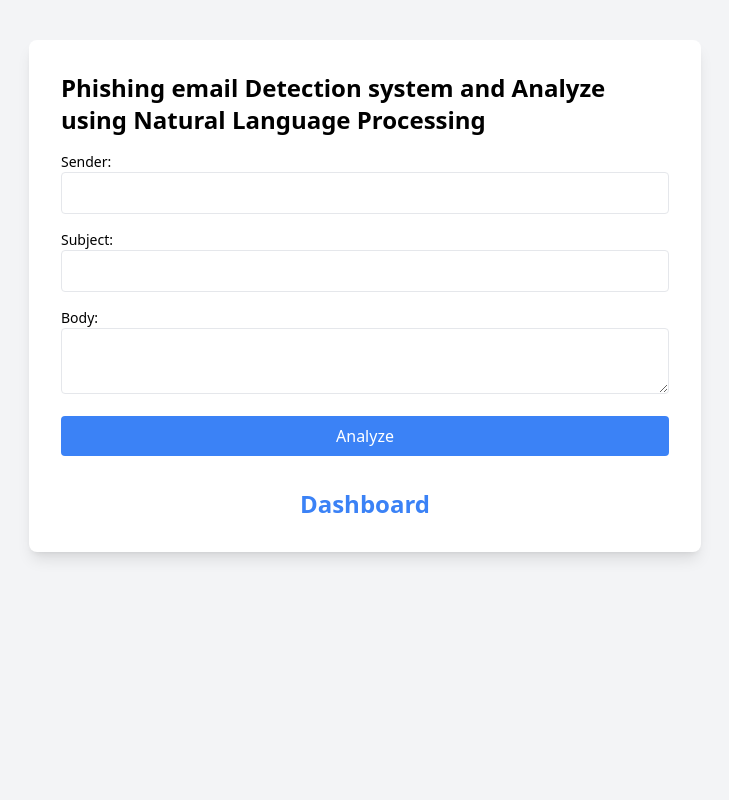
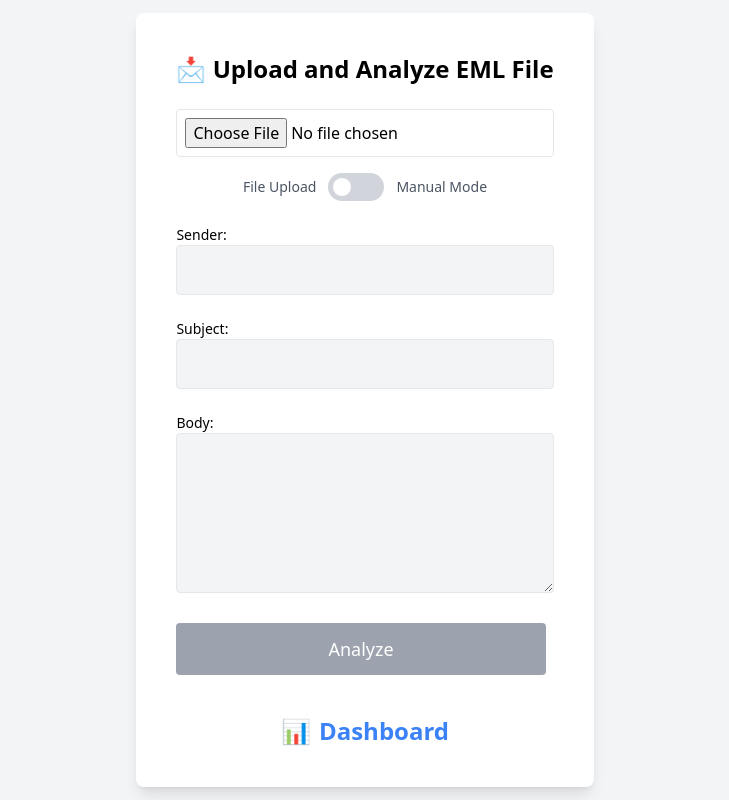
Before and after one commit to Atonniic/SeniorProject, a Next.js app in the folder Web-Application/frontend/: page / in a window 1280 px wide. Shown: the whole page, without its empty margins (275-1004 px from the left). Built offline with nearby package versions, Linux system fonts and the light colour scheme.

Commit message:
edit web to V.2

```diff
--- a/Web-Application/frontend/app/page.tsx
+++ b/Web-Application/frontend/app/page.tsx
@@ -2,82 +2,178 @@
 
 import { useState } from 'react';
 import axios from 'axios';
+import { FiRefreshCcw } from "react-icons/fi"; // 🔄 Import ไอคอน Reset
 
 export default function Page() {
-    const [formData, setFormData] = useState({
-        sender: '',
-        recipient: '',
-        subject: '',
-        body: '',
+    const [file, setFile] = useState<File | null>(null);
+    const [sender, setSender] = useState('');
+    const [subject, setSubject] = useState('');
+    const [body, setBody] = useState('');
+    const [result, setResult] = useState<{ result?: boolean } | null>(null);
+    const [isManualMode, setIsManualMode] = useState(false);
+
+    // 🔄 รีเซ็ตค่าทั้งหมด
+    const resetForm = () => {
+        setSender('');
+        setSubject('');
+        setBody('');
+        setResult(null);
+    };
+
+    // 📂 ฟังก์ชันอ่านไฟล์ EML
+    const handleFileChange = (e: React.ChangeEvent<HTMLInputElement>) => {
+        if (e.target.files && e.target.files.length > 0) {
+            resetForm(); // ✅ รีเซ็ตค่าเมื่อเลือกไฟล์ใหม่
+            const selectedFile = e.target.files[0];
+            setFile(selectedFile);
+
+            const reader = new FileReader();
+            reader.onload = async (event) => {
+                if (event.target && event.target.result) {
+                    const content = event.target.result as string;
+
+                    try {
+                        const response = await axios.post('http://localhost:8000/upload-email/', {
+                            fileName: selectedFile.name,
+                            content: content
                         });
 
-    const [result, setResult] = useState<{ error?: string; data?: object } | null>(null);
-
-    const handleChange = (e: React.ChangeEvent<HTMLInputElement | HTMLTextAreaElement>) => {
-        const { name, value } = e.target;
-        setFormData({ ...formData, [name]: value });
+                        setSender(response.data.sender);
+                        setSubject(response.data.subject);
+                        setBody(response.data.body);
+                    } catch (error) {
+                        console.error("Error uploading file:", error);
+                    }
+                }
+            };
+            reader.readAsText(selectedFile);
+        }
     };
 
-    const handleSubmit = async (e: React.FormEvent) => {
-        e.preventDefault();
+    // 🛠️ ฟังก์ชันเปิด/ปิด Manual Mode
+    const toggleManualMode = () => {
+        resetForm();
+        setIsManualMode(!isManualMode);
+    };
+
+    // 🟢 ฟังก์ชัน Analyze Email
+    const handleAnalyze = async () => {
         try {
-            const response = await axios.post('http://localhost:8000/analyze-email', formData);
+            const response = await axios.post('http://localhost:8000/analyze-email', { sender, subject, body });
             setResult(response.data);
         } catch (error) {
             console.error('Error:', error);
-            setResult({ error: 'Unable to process the request.' });
+            setResult({ result: false });
         }
     };
 
+    // 🎨 กำหนดสีพื้นหลังของผลลัพธ์
+    const resultBgColor = result
+        ? result.result
+            ? 'bg-red-500 text-white' // 🔴 Phishing Email
+            : 'bg-green-500 text-white' // 🟢 Good Email
+        : 'bg-gray-100';
+
     return (
-        <div className="bg-white shadow-lg rounded-lg p-8 w-full max-w-2xl mt-10">
-            <h1 className="text-2xl font-bold mb-4">Phishing email Detection system and Analyze using Natural Language Processing</h1>
-            <form onSubmit={handleSubmit} className="space-y-4">
+        <div className="flex justify-center items-center min-h-screen bg-gray-100 px-6">
+            <div className="bg-white shadow-lg rounded-lg p-10 w-full max-w-3xl">
+                <h1 className="text-2xl font-bold mb-6 text-center flex items-center justify-center gap-2">
+                    <span>📩 Upload and Analyze EML File</span>
+                </h1>
+
+                {/* 📂 อัปโหลดไฟล์ (ซ่อนเมื่อเปิด Manual Mode) */}
+                {!isManualMode && (
+                    <div className="mb-4">
+                        <input
+                            type="file"
+                            accept=".eml"
+                            onChange={handleFileChange}
+                            className="border rounded p-2 w-full"
+                        />
+                    </div>
+                )}
+
+                {/* 🔥 ปุ่มเลื่อน Toggle Mode */}
+                <div className="flex items-center justify-center mb-6">
+                    <span className="mr-3 text-gray-600 text-sm">File Upload</span>
+                    <label className="relative inline-flex items-center cursor-pointer">
+                        <input
+                            type="checkbox"
+                            checked={isManualMode}
+                            onChange={toggleManualMode}
+                            className="sr-only peer"
+                        />
+                        <div className="w-14 h-7 bg-gray-300 peer-focus:outline-none rounded-full peer dark:bg-gray-600 peer-checked:after:translate-x-7 peer-checked:after:border-white after:content-[''] after:absolute after:top-1 after:left-1 after:bg-white after:border-gray-300 after:border after:rounded-full after:h-5 after:w-5 after:transition-all peer-checked:bg-green-500"></div>
+                    </label>
+                    <span className="ml-3 text-gray-600 text-sm">Manual Mode</span>
+                </div>
+
+                {/* 📝 ช่องกรอก Sender, Subject, Body */}
+                <div className="space-y-6">
                     <div>
-                    <label className="block text-sm font-medium" htmlFor="sender">Sender:</label>
+                        <label className="block text-sm font-medium">Sender:</label>
                         <input
-                        id="sender"
-                        name="sender"
                             type="text"
-                        value={formData.sender}
-                        onChange={handleChange}
-                        className="w-full border rounded p-2"
-                        required
+                            value={sender}
+                            onChange={(e) => isManualMode && setSender(e.target.value)}
+                            readOnly={!isManualMode}
+                            className="w-full border rounded p-3 bg-gray-100"
                         />
                     </div>
                     <div>
-                    <label className="block text-sm font-medium" htmlFor="subject">Subject:</label>
+                        <label className="block text-sm font-medium">Subject:</label>
                         <input
-                        id="subject"
-                        name="subject"
                             type="text"
-                        value={formData.subject}
-                        onChange={handleChange}
-                        className="w-full border rounded p-2"
-                        required
+                            value={subject}
+                            onChange={(e) => isManualMode && setSubject(e.target.value)}
+                            readOnly={!isManualMode}
+                            className="w-full border rounded p-3 bg-gray-100"
                         />
                     </div>
                     <div>
-                    <label className="block text-sm font-medium" htmlFor="body">Body:</label>
+                        <label className="block text-sm font-medium">Body:</label>
                         <textarea
-                        id="body"
-                        name="body"
-                        value={formData.body}
-                        onChange={handleChange}
-                        className="w-full border rounded p-2"
-                        required
+                            value={body}
+                            onChange={(e) => isManualMode && setBody(e.target.value)}
+                            readOnly={!isManualMode}
+                            className="w-full border rounded p-3 bg-gray-100 h-40"
                         />
                     </div>
-                <button type="submit" className="w-full bg-blue-500 text-white py-2 rounded">Analyze</button>
-            </form>
-            {result && (
-                <div className="mt-4 p-4 bg-gray-100 rounded">
-                    <h2 className="text-lg font-semibold">Result:</h2>
-                    <pre className="text-sm mt-2">{JSON.stringify(result, null, 2)}</pre>
+                </div>
+
+                {/* 🔍 ปุ่ม Analyze และ Reset */}
+                <div className="flex justify-between items-center mt-6">
+                    <button
+                        onClick={handleAnalyze}
+                        disabled={!sender || !subject || !body} // ✅ ปิดปุ่มถ้าข้อมูลไม่ครบ
+                        className={`flex-1 text-white py-3 rounded text-lg mr-2
+                            ${!sender || !subject || !body ? "bg-gray-400 cursor-not-allowed" : "bg-blue-500 hover:bg-blue-600"}`}
+                    >
+                        Analyze
+                    </button>
+
+                    {/* 🔄 ปุ่ม Reset Form */}
+                    {result !== null && (
+                        <button
+                            onClick={resetForm}
+                            className="bg-gray-500 text-white p-3 rounded-full hover:bg-gray-600"
+                        >
+                            <FiRefreshCcw size={24} />
+                        </button>
+                    )}
+                </div>
+
+                {/* ✅ แสดงผลลัพธ์ของการตรวจสอบ */}
+                {result !== null && (
+                    <div className={`mt-4 p-4 rounded text-center font-bold text-lg ${resultBgColor}`}>
+                        {result.result ? '🚨 Phishing Email Detected! 🚨' : '✅ Good Email ✅'}
                     </div>
                 )}
-            <div className="flex items-center justify-center mt-8">
-                <h1 className="text-2xl font-bold text-center">
+
+                {/* 📊 ลิงก์ไปยัง Dashboard */}
+                <div className="flex items-center justify-center mt-10">
+                    <h1 className="text-2xl font-bold text-center flex items-center gap-2">
+                        <span>📊</span>
                         <a
                             href="http://34.41.68.246:3000/public-dashboards/9b2ad83572b04d25a41d6217f6037673"
                             target="_blank"
@@ -89,5 +185,6 @@ export default function Page() {
                     </h1>
                 </div>
             </div>
+        </div>
     );
 }
--- a/Web-Application/frontend/package.json
+++ b/Web-Application/frontend/package.json
@@ -12,7 +12,8 @@
     "axios": "^1.7.9",
     "next": "15.1.5",
     "react": "^19.0.0",
-    "react-dom": "^19.0.0"
+    "react-dom": "^19.0.0",
+    "react-icons": "^5.4.0"
   },
   "devDependencies": {
     "@eslint/eslintrc": "^3",
```
Also changed, not shown: 2 other files (tests, documents, lock files or other folders). Lines whose indentation alone changed are shown as unchanged.
